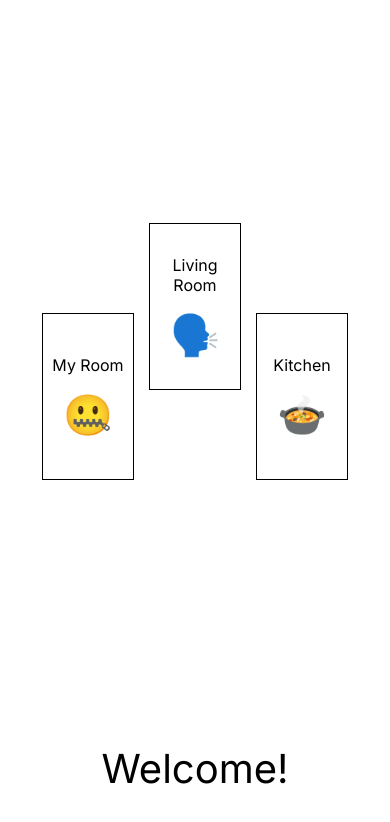
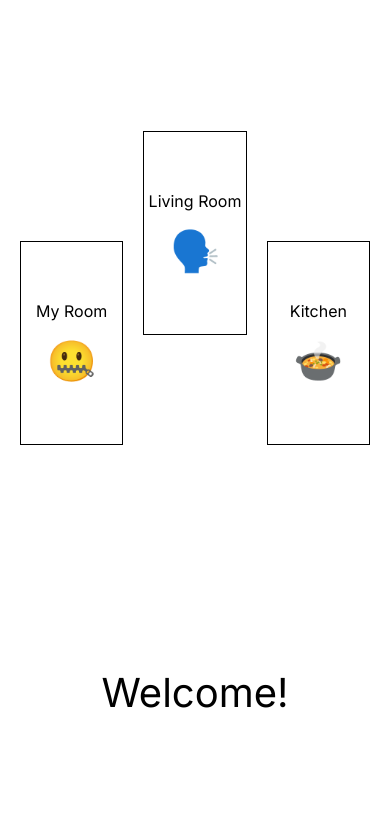
Before and after one commit to 0kyon/kyon-s-room, a Next.js app: page / in a window 390 px wide. Shown: the top 822 px of the page. Built offline with nearby package versions, Linux system fonts and the light colour scheme.

Commit message:
エントランスのレイアウト完成

```diff
--- a/src/app/globals.css
+++ b/src/app/globals.css
@@ -236,46 +236,52 @@ body.kitchen {
 
 @media (max-width: 768px) {
   .container {
-    padding: 0 50px;
+    padding: 0 30px;
     margin-top: 0;
     justify-content: center;
-    gap: 20px;
-    padding-top: 35vh;
+    gap: 280px;
+    padding-top: 25vh;
   }
 
   .door-button {
-    width: 120px;
-    height: 220px;
+    width: 150px;
+    height: 275px;
     font-size: 1.2rem;
-    margin-top: 80px;
+    margin-top: 60px;
   }
 
   .door-button.center {
-    margin-top: -40px;
+    position: absolute;
+    left: 50%;
+    transform: translateX(-50%);
+    margin-top: -100px;
   }
 
   .welcome {
     font-size: 3rem;
-    bottom: 7vh;
+    bottom: 15vh;
   }
 }
 
 @media (max-width: 480px) {
   .container {
     padding: 20px;
-    padding-top: 30vh;
-    gap: 15px;
+    padding-top: 25vh;
+    gap: 20px;
+    justify-content: center;
   }
 
   .door-button {
-    width: 90px;
-    height: 165px;
+    width: 110px;
+    height: 202px;
     font-size: 1rem;
-    margin-top: 60px;
+    margin-top: 30px;
   }
 
   .door-button.center {
-    margin-top: -30px;
+    position: static;
+    transform: none;
+    margin-top: -80px;
   }
 
   .emoji {
@@ -284,6 +290,6 @@ body.kitchen {
 
   .welcome {
     font-size: 2.5rem;
-    bottom: 6vh;
+    bottom: 15vh;
   }
 }
```
